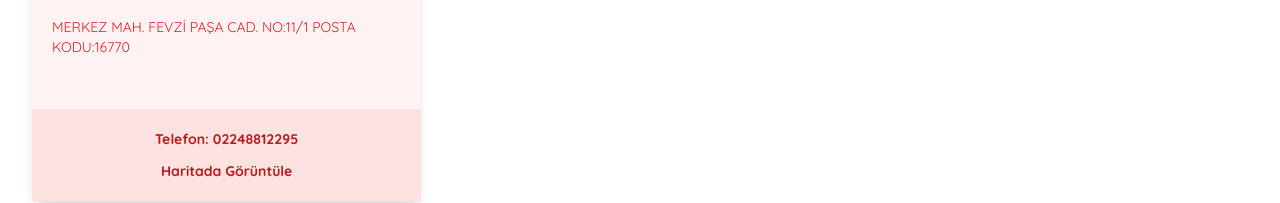
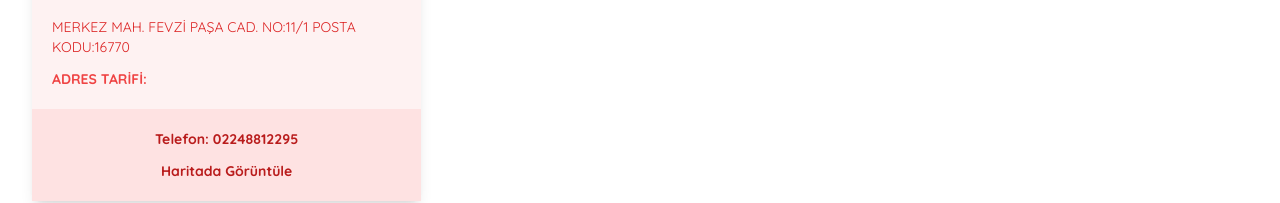
Before and after one commit to ferhatgozupekk/BitirmeProjesi, a React (Vite) app: page /ilce/HARMANCIK in a window 1280 px wide. Shown: the part 189-392 px from the top of the page. Built offline with nearby package versions, Linux system fonts and the light colour scheme.

Commit message:
Eczane adres tarifleri için etiket eklendi

```diff
--- a/src/pages/District.jsx
+++ b/src/pages/District.jsx
@@ -34,6 +34,7 @@ function District() {
               </h3>
               <p className="text-red-600 text-sm">{pharmacy.adres}</p>
               <p className="text-red-500 text-sm mt-3">
+                <b>ADRES TARİFİ: </b>
                 {pharmacy.adres_tarifi}
                 <br />
               </p>
```
